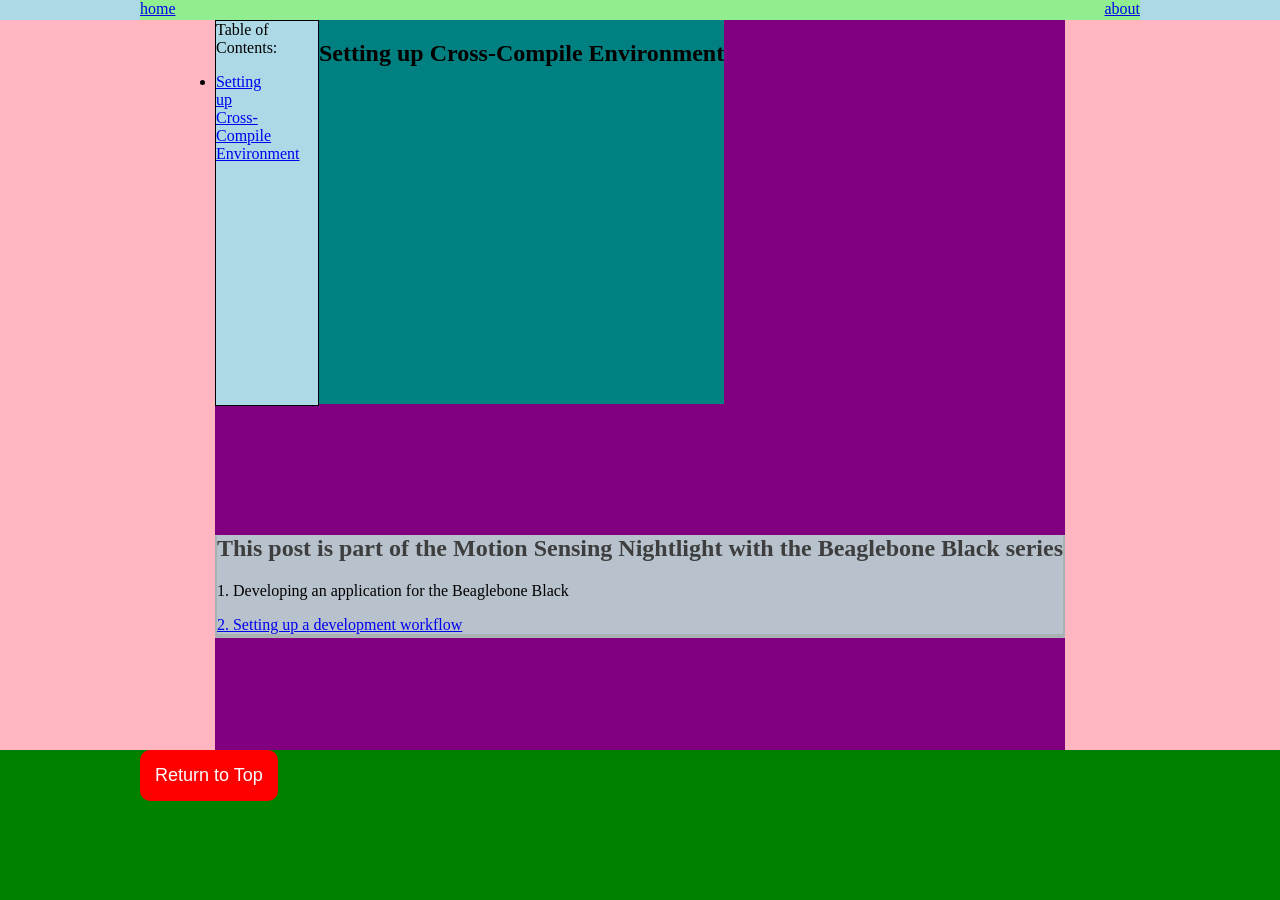
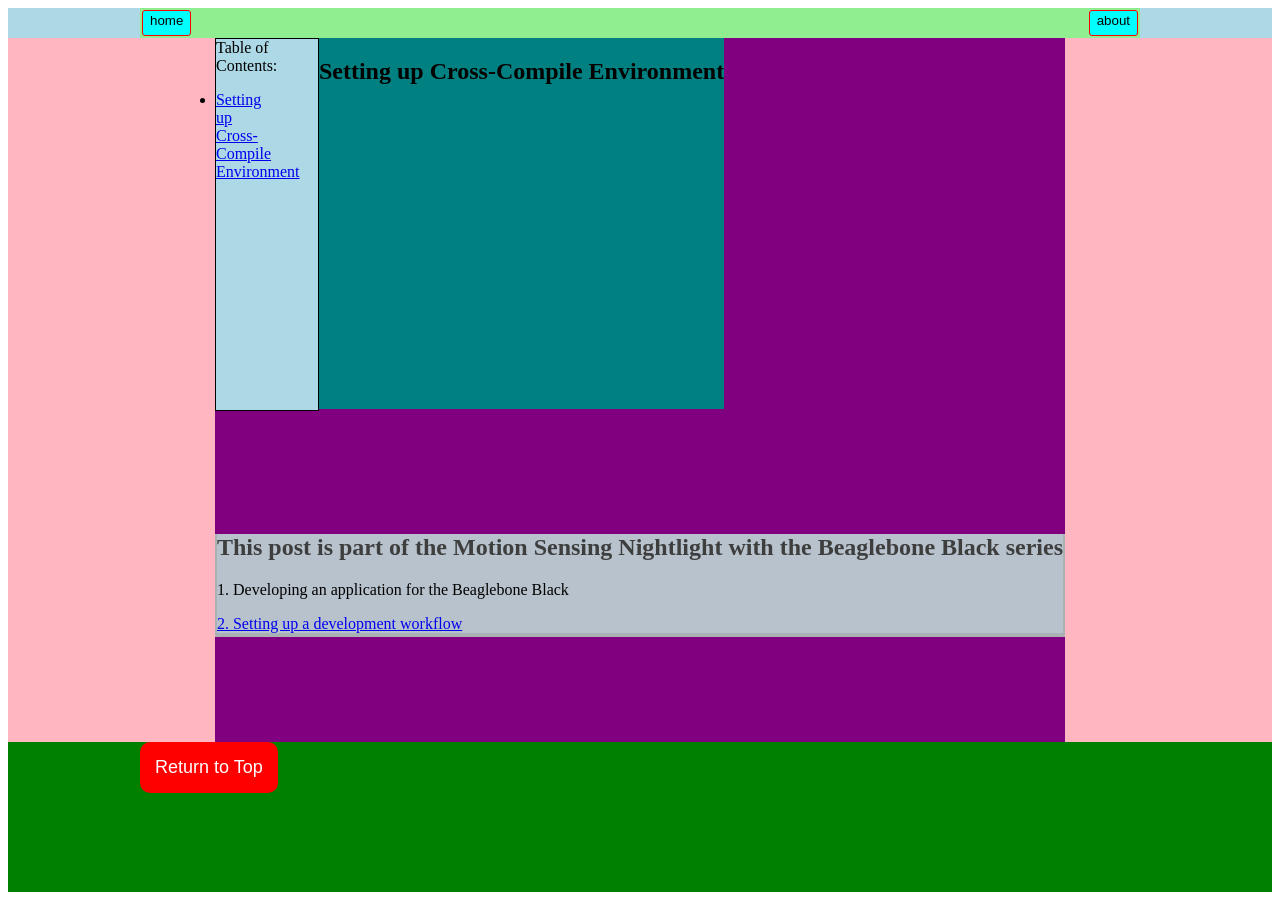
Before and after one commit to scshafe/instructional-blog, a Jekyll site: the page built from _posts/2025-4-12-series2.md, in a window 1280 px wide. Built offline with Jekyll 4.4.1, drawn with Linux system fonts in a browser that asks for light colours; the table of contents is made by our own code.

Commit message:
reorganized css and began header button dev

```diff
--- a/_layouts/header_and_footer.html
+++ b/_layouts/header_and_footer.html
@@ -4,8 +4,12 @@ layout: default
 <link rel="stylesheet" href="assets/css/styles.css">
 <header class="site-header">
     <div class="header-buttons">
-        <a class="home-link" href="{{ site.url }}">home</a>
-        <a class="about-link" href="{{ site.baseurl }}/about">about</a>
+            <a class="home-link header-button" href="{{ site.url }}">
+                <input type="button" value="home" />
+            </a>
+            <a class="about-link header-button" href="{{ site.baseurl }}/about">
+                <input type="button" value="about" />
+            </a>
     </div>
 </header>
 <div class="body-content">
--- a/_sass/color_palette.scss
+++ b/_sass/color_palette.scss
@@ -6,6 +6,18 @@ $border-color: #A9B1B2;
 
 
 
+// site sizes
+$site-max-width: 1000px;
 
-$site-max-width: 1000px;
+// header sizes
+$header-height: 30px;
+$header-button-height: 20px;
+
+//table of content sizes
 $toc-width: 200px;
+
+//article sizes
+
+// series sizes
+
+// footer sizes
--- a/_sass/default.scss
+++ b/_sass/default.scss
@@ -1,9 +1,9 @@
-
+@import "color_palette";
 
 
 .default {
     display: grid;
-    grid-template-rows: 20px auto 150px;
+    grid-template-rows: $header-height auto 150px;
     height: 100%;
     background: lightpink;
 };
--- a/_sass/header_and_footer.scss
+++ b/_sass/header_and_footer.scss
@@ -1,42 +1,56 @@
 @import "color_palette";
 
 .site-header {
-    height: 20px;
+    height: $header-height;
     background: lightblue;
     display: block;
-};
 
     .header-buttons {
-    //display: inline-block;
+        display: flex;
+        justify-content: space-between;
         margin: 0 auto;
         max-width: $site-max-width;
         background: lightgreen;
-    height: 100%;
+        height: $header-height;
+
+        a {
+            text-decoration: none;
         };
 
+        .header-button {
+            border: 1px solid red;
+            border-radius: 3px;
+            margin: 2px;
+            padding: 1px;
+            background: cyan;
+
+            input {
+                border: 0;
+                background: none;
+            };
+        }
+
+
+
         .about-link {
-    //text-align: right;
-    //margin-left: auto;
             float: right;
             display: inline-block;
         };
 
-html {
-    height: 100%;
+        .about-link {
+            float: right;
+            display: inline-block;
+        };
+    };
 };
 
-body {
+
+.body-content {
+    display: grid;
+    margin: 0 auto;
+    max-width: $site-max-width;
     height: 100%;
-    margin: 0;
-    padding: 0;
-};
-
-.wrapper {
-    min-height: 100%;
-    //display: grid;
-    padding: 0;
-    margin: 0;
-    //grid-template-rows: auto 1fr auto;
+    background: purple;
 };
 
 .site-footer {
@@ -50,17 +64,11 @@ body {
     margin-right: 0;
     margin-bottom: 0;
     padding: 0;
-};
 
     .footer-inner {
         max-width: $site-max-width;
         margin: auto;
     };
 
-.body-content {
-    display: grid;
-    margin: 0 auto;
-    max-width: $site-max-width;
-    height: 100%;
-    background: purple;
+
 };
--- /dev/null
+++ b/_sass/site_wide_defaults.scss
@@ -0,0 +1,19 @@
+
+
+html {
+    height: 100%;
+};
+
+
+//a {
+//    height: 100%;
+//    width: 100%;
+//    background: yellow;
+//}
+
+
+//body {
+//    height: 100%;
+//    margin: 0;
+//    padding: 0;
+//};
--- a/assets/css/styles.scss
+++ b/assets/css/styles.scss
@@ -1,5 +1,6 @@
 ---
 ---
+@import "site_wide_defaults";
 @import "toc";
 @import "return_to_top";
 @import "header_and_footer";
```
Lines whose indentation alone changed are shown as unchanged.
